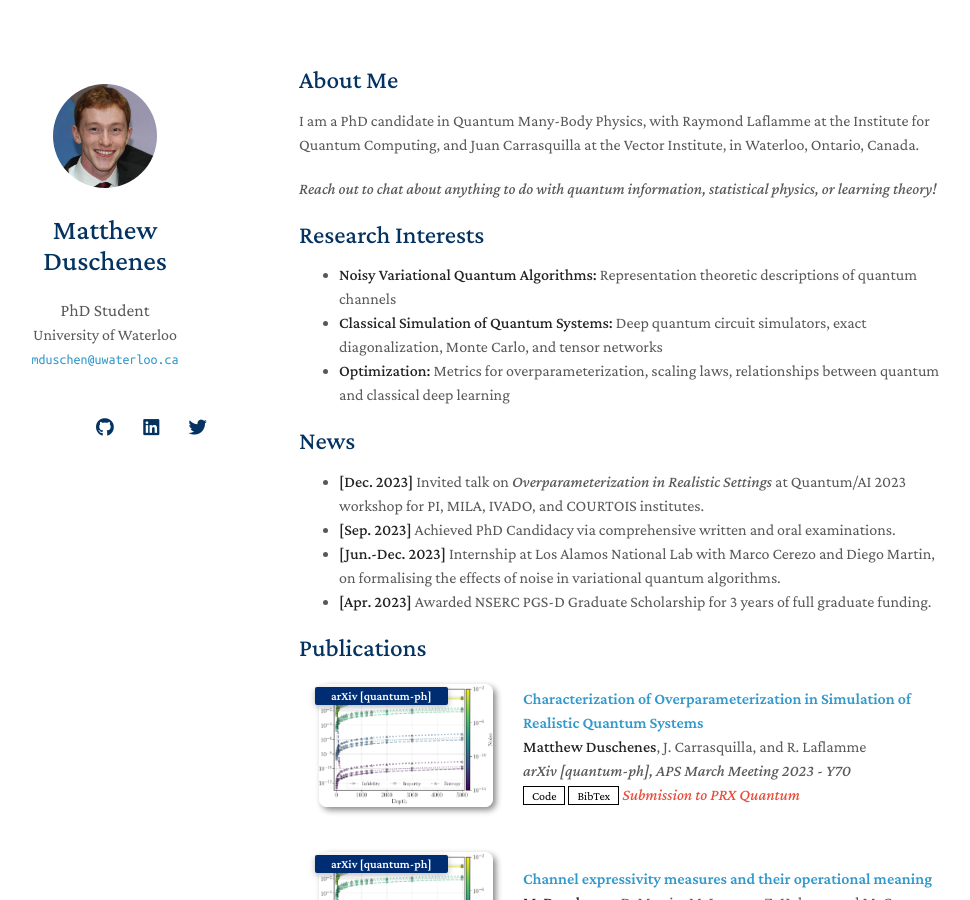
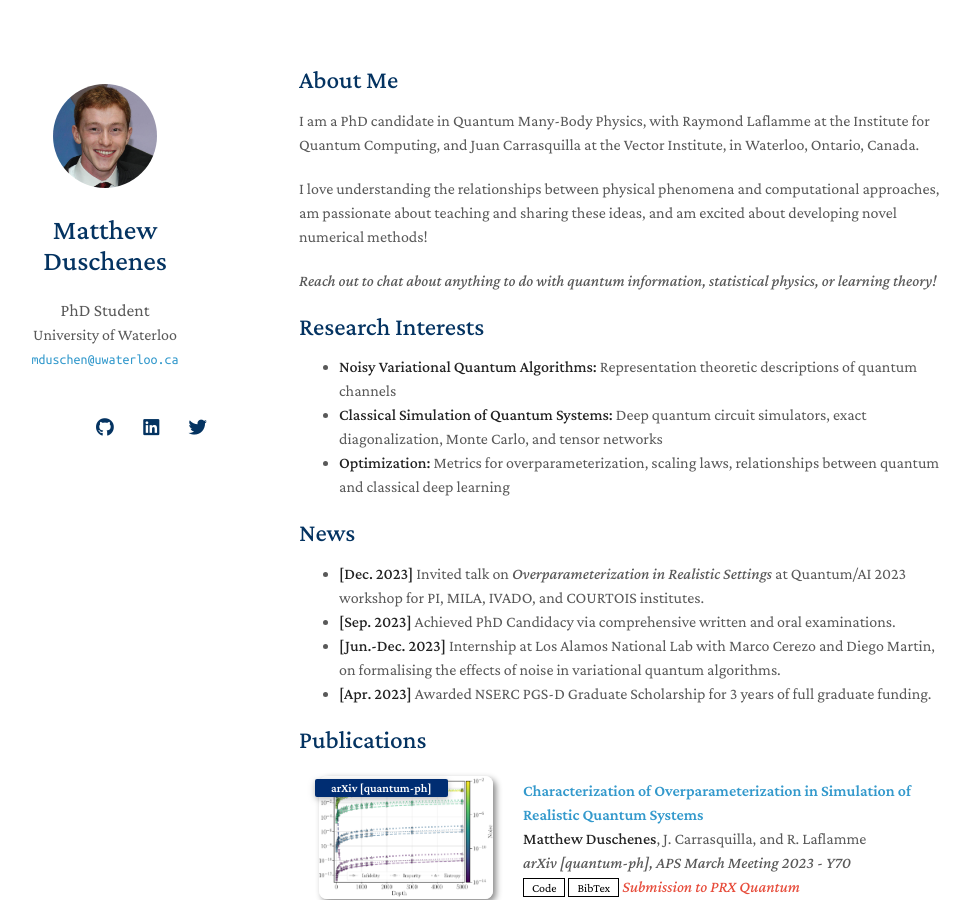
Before and after one commit to mduschenes/mduschenes.github.io, a Jekyll site: the page built from index.md, in a window 1280 px wide and 900 px high. Shown: the whole window, without its empty margins (171-1141 px from the left). Built offline with Jekyll 4.4.1, drawn with Linux system fonts in a browser that asks for light colours; nearby versions of some CDN libraries; a style sheet for code colours, icons or effects is not loaded.

Commit message:
new about

```diff
--- a/_data/about.md
+++ b/_data/about.md
@@ -2,4 +2,6 @@
 
 I am a PhD candidate in Quantum Many-Body Physics, with Raymond Laflamme at the Institute for Quantum Computing, and Juan Carrasquilla at the Vector Institute, in Waterloo, Ontario, Canada.
 <p style="margin:0.5em;"></p>
+I love understanding the relationships between physical phenomena and computational approaches, am passionate about teaching and sharing these ideas, and am excited about developing novel numerical methods!
+<p style="margin:0.5em;"></p>
 *Reach out to chat about anything to do with quantum information, statistical physics, or learning theory!*
```
